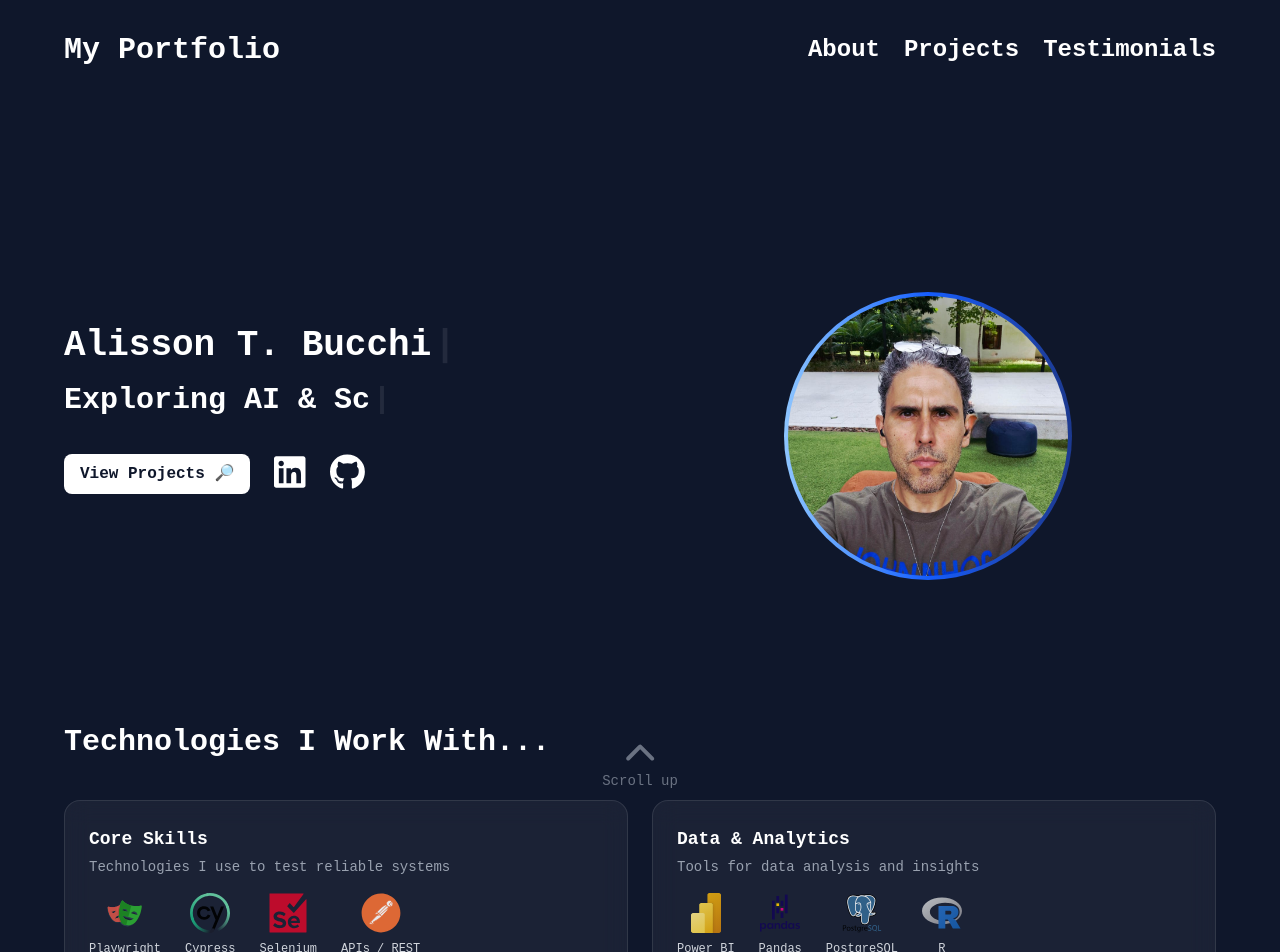
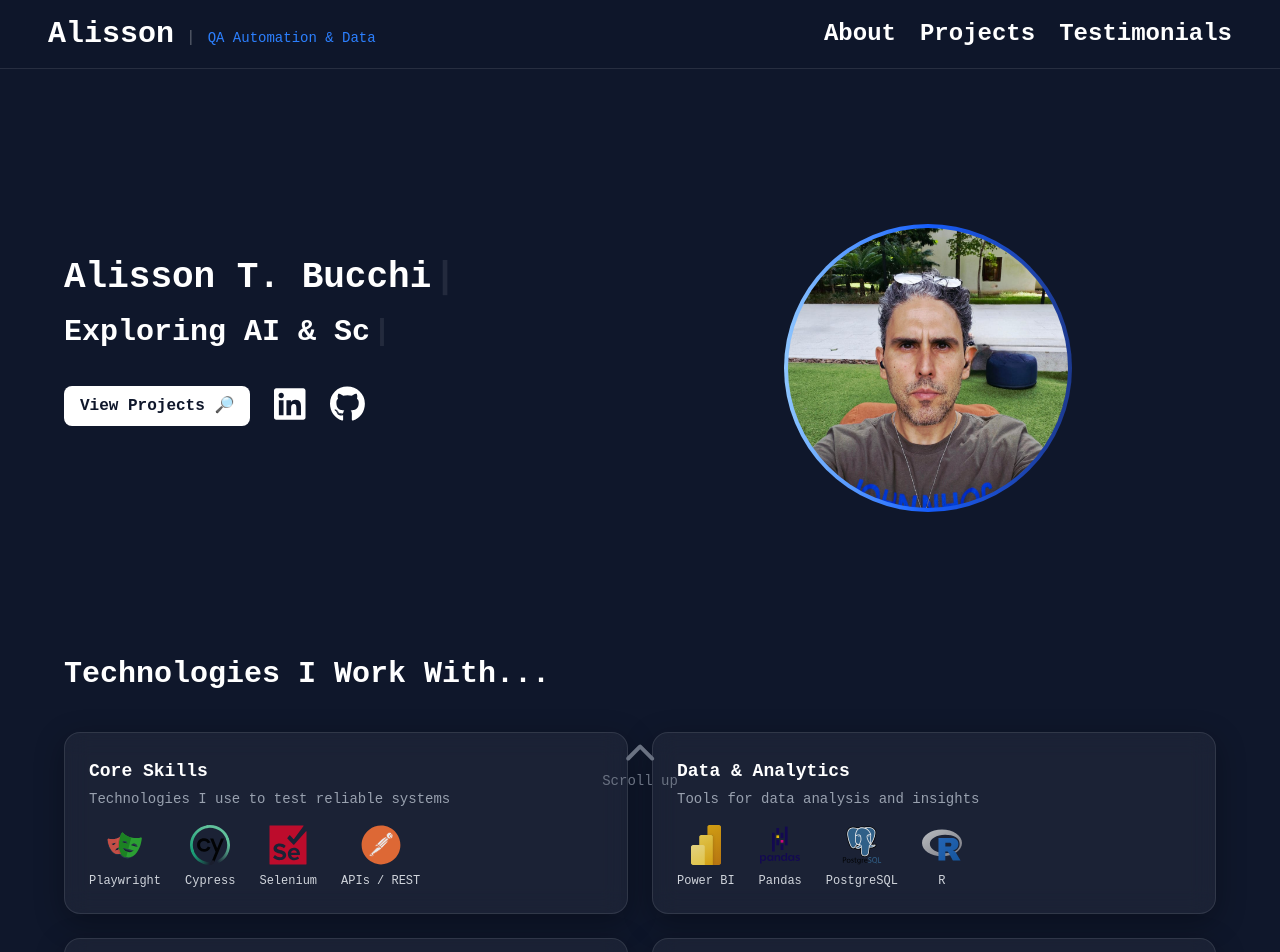
Before and after one commit to alisson-t-bucchi/portfolio-react-js, a React (Vite) app: page / in a window 1280 px wide. Shown: the top 952 px of the page. Built offline with nearby package versions, Linux system fonts and the light colour scheme.

Commit message:
adjust in About and Layout sections

```diff
--- a/src/components/AboutMe.jsx
+++ b/src/components/AboutMe.jsx
@@ -16,7 +16,7 @@
             loop
           />
         </div>
-        <div className="bg-white/5 border border-white/10 rounded-2xl p-8 backdrop-blur-md shadow-lg">
+        <div className="bg-white/5 border border-white/10 rounded-2xl p-6 md:p-8 backdrop-blur-xl shadow-[0_8px_30px_rgba(0,0,0,0.3)]">
           <div className="space-y-4 text-gray-300 text-lg leading-relaxed">
             <p>
               👋🏻 <span className="font-semibold text-white">Hi, I’m Alisson Bucchi.</span>
--- a/src/components/Layout.jsx
+++ b/src/components/Layout.jsx
@@ -20,9 +20,17 @@
 
     return (
     <>
-        <nav className="scroll-smooth py-4 flex justify-between items-center lg:px-12">
-            <h1 className="text-3xl font-bold"> My Portfolio</h1>
-
+    <nav className="fixed top-0 left-0 w-full z-50 bg-slate-900/70 backdrop-blur-md border-b border-white/10">
+        <div className="max-w-7xl mx-auto px-4 sm:px-6 lg:px-12 py-4 flex justify-between items-center">
+            <div className="flex items-baseline gap-3">
+                <h1 className="text-2xl md:text-3xl font-bold text-white">
+                    Alisson
+                </h1>
+                <span className="text-white/30">|</span>
+                <span className="hidden sm:block text-sm text-blue-500 font-medium">
+                    QA Automation & Data
+                </span>
+            </div>
             <div className="lg:hidden" >
                 <FontAwesomeIcon icon={faBars} size="2x" onClick={toggleMenu} />
             </div>
@@ -46,7 +54,8 @@
                 <a href="#testimonials" className="hover:text-blue-600 transition-colors duration-300 transform hover:scale-110">Testimonials</a>
                 {/* <a href="#contact" className="hover:text-white transition-colors duration-150 transform hover:scale-125">Contact</a> */}
             </div>
-        </nav>
+        </div>
+    </nav>
 
     {children}
 
--- a/src/components/TechStack.jsx
+++ b/src/components/TechStack.jsx
@@ -77,7 +77,7 @@
 
 function TechSection({ title, description, items }) {
   return (
-    <div className="bg-white/5 border border-white/10 rounded-2xl p-6 backdrop-blur-md hover:scale-105">
+    <div className="bg-white/5 border border-white/10 rounded-2xl p-6 backdrop-blur-md shadow-[0_8px_30px_rgba(0,0,0,0.3)] hover:scale-105">
       <h4 className="text-lg font-semibold text-white mb-1">{title}</h4>
       <p className="text-sm text-gray-400 mb-4">{description}</p>
 
```
